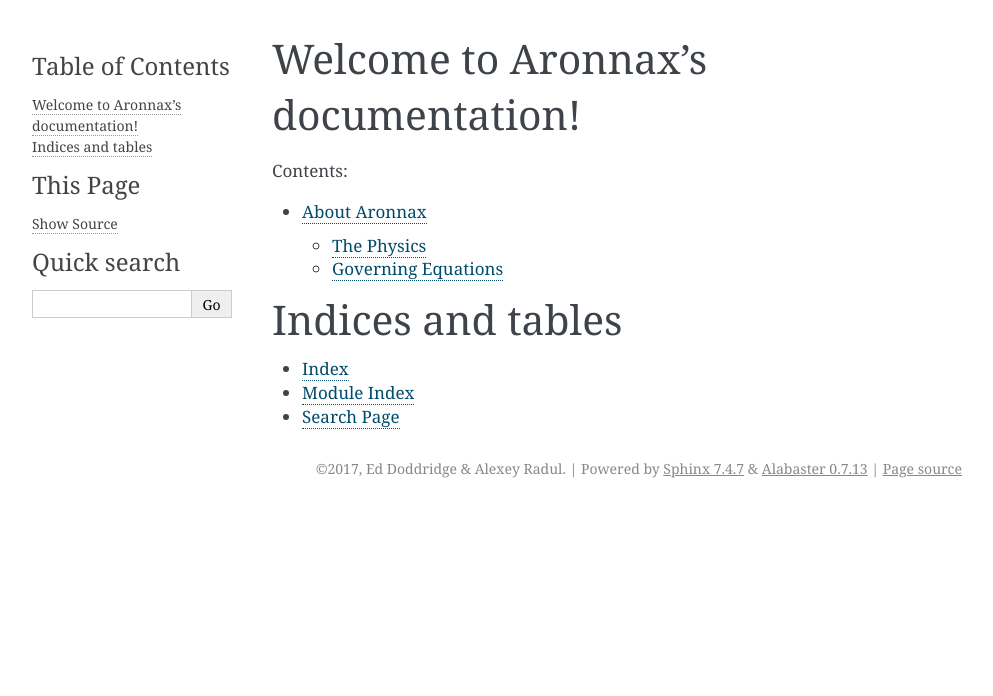
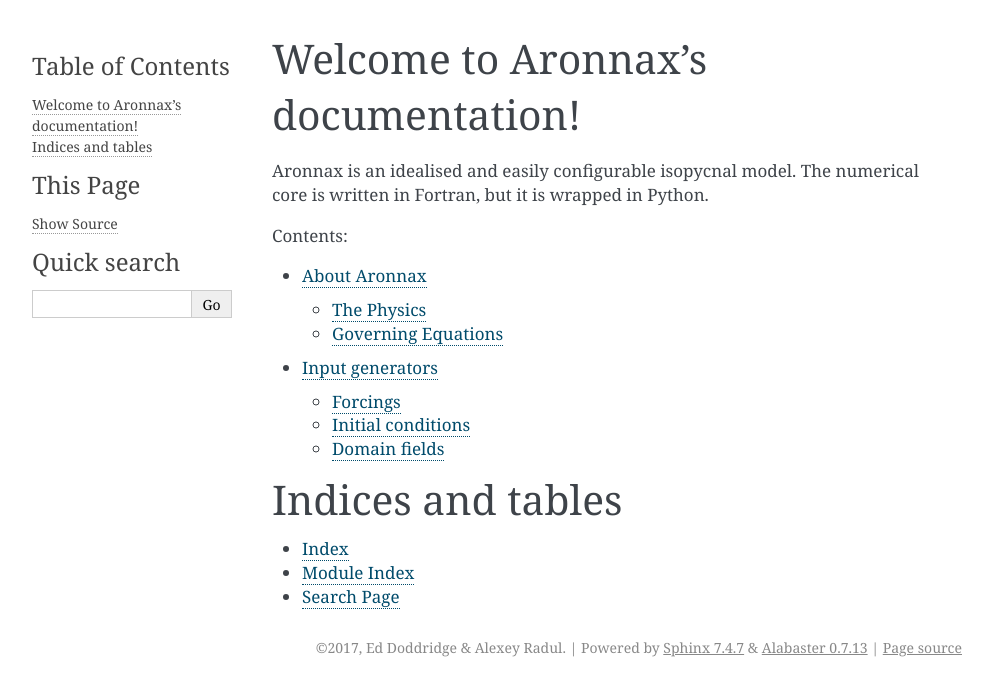
Before and after one commit to edoddridge/aronnax, a Sphinx documentation site: the page built from docs/index.rst, in a window 1280 px wide. Shown: the top 696 px of the page, without its empty margins (148-1141 px from the left). Built offline with Sphinx 7.4.7, drawn with Linux system fonts in a browser that asks for light colours.

Commit message:
link to input generator documentation

```diff
--- a/docs/index.rst
+++ b/docs/index.rst
@@ -6,11 +6,14 @@
 Welcome to Aronnax's documentation!
 ===================================
 
+Aronnax is an idealised and easily configurable isopycnal model. The numerical core is written in Fortran, but it is wrapped in Python.
+
 .. toctree::
    :maxdepth: 2
    :caption: Contents:
 
    about_aronnax
+   input_generation
 
 
 Indices and tables
```
